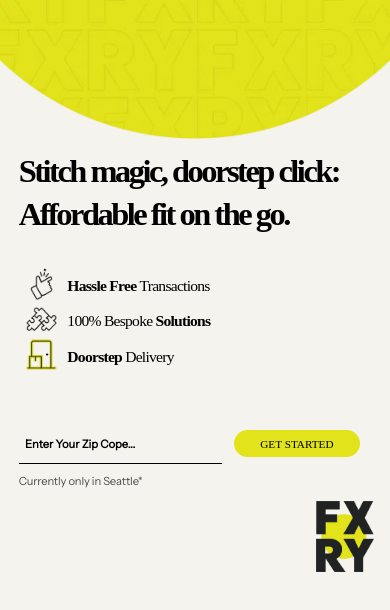
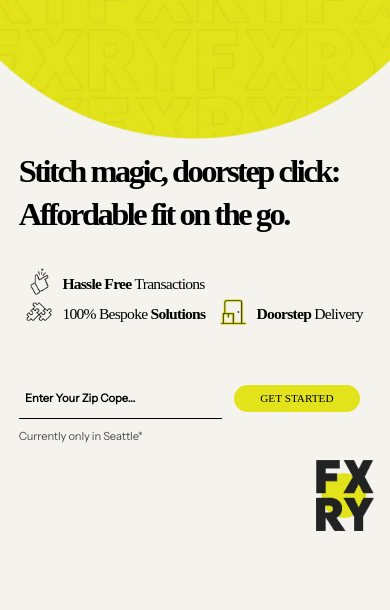
Before and after one commit to MihirBairagi/fxry, a React (Create React App) app: page / in a window 390 px wide. Shown: the top 610 px of the page. Built offline with nearby package versions, Linux system fonts and the light colour scheme; a web font is replaced by a local one.

Commit message:
font fix

```diff
--- a/src/assets/css/App.css
+++ b/src/assets/css/App.css
@@ -1139,8 +1139,8 @@ abbr {
 }
 ul.pincode-usp-listing li img {
   object-fit: contain;
-  width: 2.5rem;
-  height: 2.5rem;
+  width: 2.1rem;
+  height: 2.1rem;
   margin-right: 0.8rem;
 }
 ul.pincode-usp-listing li {
@@ -1581,9 +1581,6 @@ p.smallest-para {
   font-size: 0.8rem;
   margin-bottom: 0.4rem;
 }
-.react-calendar__tile{
-  font-size: 1.1rem;
-}
 .react-calendar__month-view__weekdays__weekday abbr {
   font-size: 0.8rem;
 }
@@ -1591,7 +1588,8 @@ p.smallest-para {
   font-size: 1.5rem;
 }
 .react-calendar__tile {
-  padding: 1.1rem 0rem;
+  padding: 1rem 0rem;
+  font-size: 1.1rem;
 }
 .form-question{
   font-size: 0.95rem;
```
